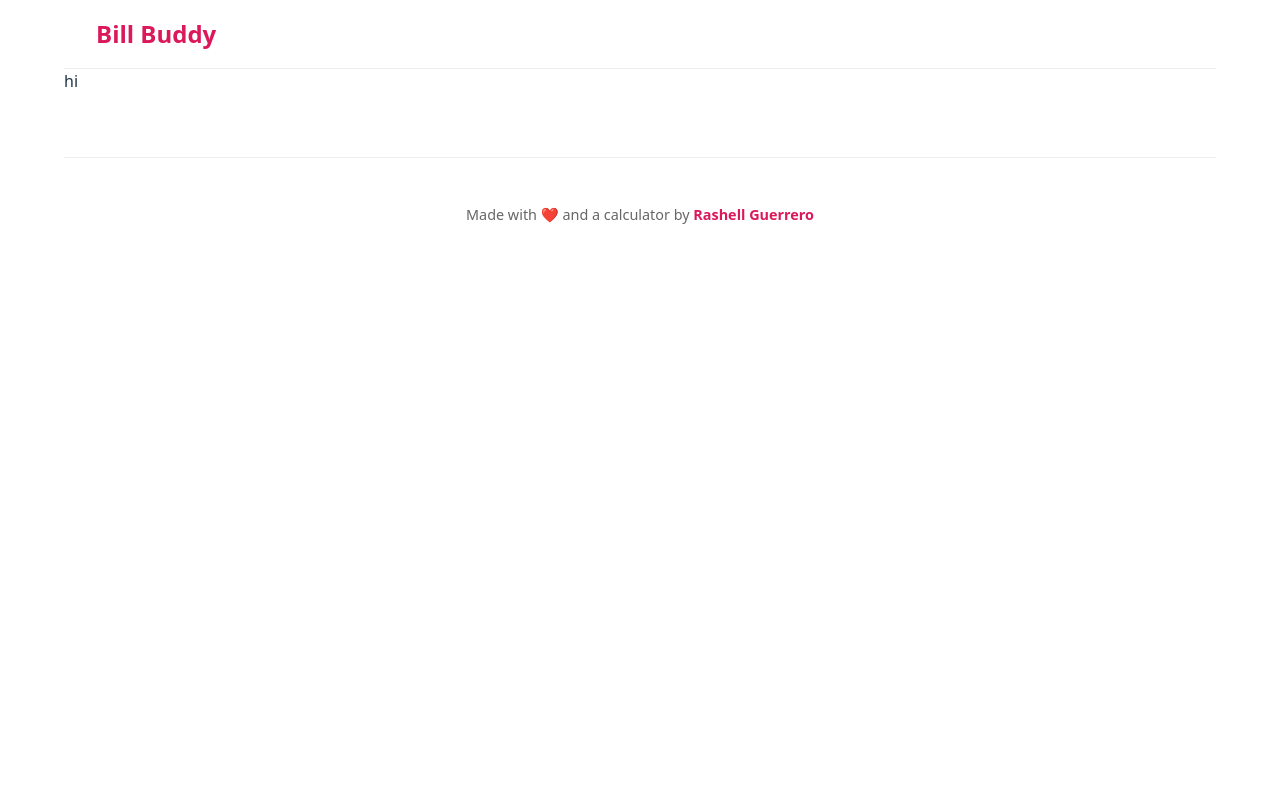
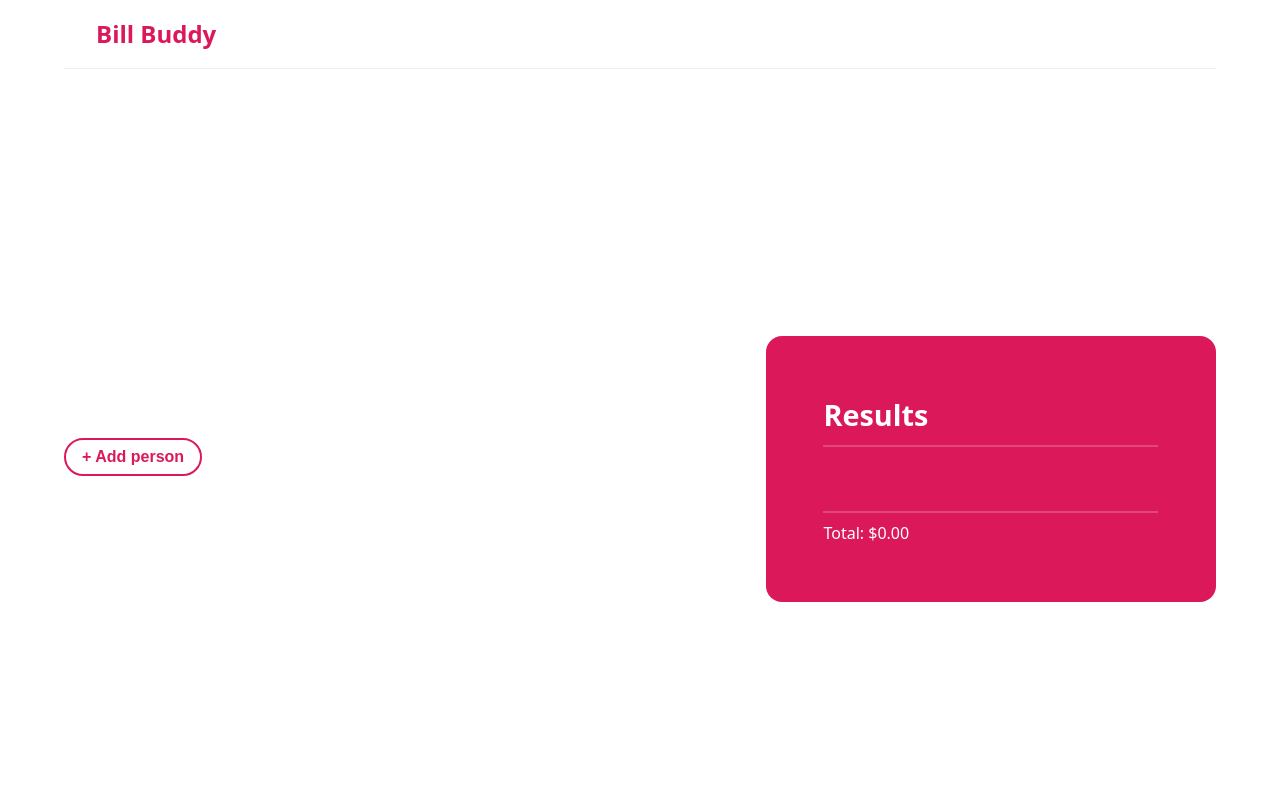
Before and after one commit to rxshellg/bill-buddy, a React (Vite) app: page /Split in a window 1280 px wide. Shown: the top 800 px of the page. Built offline with nearby package versions, Linux system fonts and the light colour scheme.

Commit message:
Started work on Split page (#25)
Co-authored-by: rxshellg <rashell-gb@hotmail.com>

```diff
--- /dev/null
+++ b/src/components/PeopleManager/AddPersonModal.tsx
@@ -0,0 +1,67 @@
+import Modal from "react-bootstrap/Modal";
+import { useState } from "react";
+import { DEFAULT_COLORS } from "./usePeople";
+
+interface Props {
+  show: boolean;
+  onClose: () => void;
+  onSubmit: (name: string, color: string) => void;
+}
+
+export default function AddPersonModal({ show, onClose, onSubmit }: Props) {
+  const [name, setName] = useState("");
+  const [color, setColor] = useState(DEFAULT_COLORS[0]);
+
+  const handleAdd = () => {
+    if (name.trim()) {
+      onSubmit(name.trim(), color);
+      setName("");
+      setColor(DEFAULT_COLORS[0]);
+      onClose();
+    }
+  };
+
+  return (
+    <Modal show={show} onHide={onClose} centered backdrop>
+      <Modal.Header closeButton>
+        <Modal.Title>Add person</Modal.Title>
+      </Modal.Header>
+
+      <Modal.Body>
+        <label>Name</label>
+        <input
+          value={name}
+          onChange={(e) => setName(e.target.value)}
+          placeholder="Enter name"
+          style={{ width: "100%", marginBottom: 16 }}
+        />
+
+        <label>Pick a color</label>
+        <div style={{ display: "flex", gap: 8, marginTop: 8 }}>
+          {DEFAULT_COLORS.map((c) => (
+            <button
+              key={c}
+              onClick={() => setColor(c)}
+              style={{
+                width: 28,
+                height: 28,
+                borderRadius: "50%",
+                border: color === c ? "3px solid #111" : "1px solid #aaa",
+                backgroundColor: c
+              }}
+            />
+          ))}
+        </div>
+      </Modal.Body>
+
+      <Modal.Footer>
+        <button className="whiteButton" onClick={onClose}>
+          Cancel
+        </button>
+        <button className="pinkButton" onClick={handleAdd} disabled={!name.trim()}>
+          Add
+        </button>
+      </Modal.Footer>
+    </Modal>
+  );
+}
--- /dev/null
+++ b/src/components/PeopleManager/PeopleChips.tsx
@@ -0,0 +1,34 @@
+import styles from "./styles.module.css";
+import type { Person } from "./usePeople";
+
+interface Props {
+  people: Person[];
+  onAddClick: () => void;
+  onRemovePerson: (id: string) => void;
+}
+
+export default function PeopleChips({ people, onAddClick, onRemovePerson }: Props) {
+  return (
+    <div className={styles.chipsRow}>
+      {people.map((p) => (
+        <button
+          key={p.id}
+          className={styles.personChip}
+          style={{ backgroundColor: p.color }}
+          type="button"
+          onClick={() => onRemovePerson(p.id)}
+        >
+          <span>{p.name}</span>
+        </button>
+      ))}
+
+      <button
+        type="button"
+        onClick={onAddClick}
+        className={styles.addChip}
+      >
+        + Add person
+      </button>
+    </div>
+  );
+}
--- /dev/null
+++ b/src/components/PeopleManager/index.ts
@@ -0,0 +1,3 @@
+export { usePeople } from "./usePeople";
+export { default as PeopleChips } from "./PeopleChips";
+export { default as AddPersonModal } from "./AddPersonModal";
--- /dev/null
+++ b/src/components/PeopleManager/styles.module.css
@@ -0,0 +1,71 @@
+/* Container for chips */
+.chipsRow {
+  display: flex;
+  flex-wrap: wrap;
+  gap: 10px;
+  margin-bottom: 1.5rem;
+}
+
+/* Person chip */
+.personChip {
+  position: relative;
+  padding: 6px 14px;
+  border-radius: 20px;
+  border: none;
+  font-size: 0.9rem;
+  font-weight: 600;
+  cursor: pointer;
+  color: #fff;
+  text-transform: capitalize;
+  display: inline-flex;
+  align-items: center;
+  justify-content: center;
+}
+
+.personChip:hover {
+  opacity: 0.9;
+}
+
+.personChip:hover span {
+    visibility: hidden;
+}
+
+.personChip::after {
+  position: absolute;
+  inset: 0;
+  display: flex;
+  align-items: center;
+  justify-content: center;
+  pointer-events: none;
+  opacity: 0;
+}
+
+.personChip:hover::after {
+    content: "✕";
+    opacity: 1;
+}
+
+
+/* Add person button */
+.addChip {
+  padding: 8px 14px;
+  border-radius: 20px;
+  font-size: 0.9rem;
+  font-weight: 600;
+  cursor: pointer;
+  background-color: transparent;
+  color: var(--primary-pink);
+  border: 2px solid var(--primary-pink);
+  transition: background-color 0.2s ease, color 0.2s ease;
+}
+
+.addChip:hover {
+  background-color: var(--primary-pink);
+  color: #fff;
+}
+
+.personChip:focus,
+.addChip:focus {
+  outline: 3px solid rgba(198, 0, 90, 0.3);
+  outline-offset: 2px;
+}
--- /dev/null
+++ b/src/components/PeopleManager/usePeople.ts
@@ -0,0 +1,56 @@
+import { useState } from "react";
+
+export type Person = {
+  id: string;
+  name: string;
+  color: string;
+  total: number;
+};
+
+export const DEFAULT_COLORS = [
+  "#C6005A",
+  "#1F3B57",
+  "#2EC4B6",
+  "#FF9F1C",
+  "#8AC926",
+  "#FF595E",
+  "#6A4C93",
+  "#6F1D1B",
+  "#D4A373",
+  "#6B7280"
+];
+
+export function usePeople(initial?: Person[]) {
+  const [people, setPeople] = useState<Person[]>(initial || []);
+
+  const addPerson = (name: string, color: string) => {
+    const id =
+      typeof crypto !== "undefined" && "randomUUID" in crypto
+        ? crypto.randomUUID()
+        : Date.now().toString();
+
+    setPeople(prev => [...prev, { id, name, color, total: 0 }]);
+  };
+
+  const removePerson = (id: string) => {
+    setPeople(prev => prev.filter(p => p.id !== id));
+  };
+
+  const updateTotal = (id: string, amount: number) => {
+    setPeople(prev =>
+      prev.map(p =>
+        p.id === id ? { ...p, total: amount } : p
+      )
+    );
+  };
+
+  const grandTotal = people.reduce((sum, p) => sum + p.total, 0);
+
+  return {
+    people,
+    addPerson,
+    removePerson,
+    updateTotal,
+    grandTotal
+  };
+}
--- a/src/pages/Review.tsx
+++ b/src/pages/Review.tsx
@@ -1,9 +1,10 @@
-import { useLocation } from "react-router-dom";
+import { useLocation, useNavigate } from "react-router-dom";
 import { useState, useEffect } from "react";
 import { parseItems, type Item } from "../utils/parseReceipt";
 
 const Review = () => {
   const ocrText = useLocation().state?.ocrText || "";
+  const navigate = useNavigate();
   const [items, setItems] = useState<Item[]>([]);
 
   useEffect(() => {
@@ -22,6 +23,12 @@ const Review = () => {
       }
       return next;
     });
+  };
+
+  const handleContinue = () => {
+    // Only continue if there’s at least one item
+    if (!items.length) return;
+    navigate("/Split", { state: { items } });
   };
 
   return (
@@ -52,6 +59,13 @@ const Review = () => {
           />
         </div>
       ))}
+      <button
+          className="pinkButton"
+          onClick={handleContinue}
+          disabled={!items.length}
+        >
+          Continue to split
+        </button>
     </div>
   );
 };
--- /dev/null
+++ b/src/pages/Split.module.css
@@ -0,0 +1,58 @@
+.desktopPage {
+    display: flex;
+    flex-direction: row;
+    gap: 2rem;
+    align-items: center;
+    height: 100%;
+    width: 100%;
+    max-width: 1200px;
+    margin: 0 auto;
+}
+
+.mobilePage {
+    display: flex;
+    flex-direction: column;
+    gap: 2rem;
+}
+
+.itemsContainer {
+    width: 60%;
+}
+
+.itemsContainer button {
+    font-weight: 600;
+    font-size: 1rem;
+    padding: 0.5rem 1rem;
+    transition: background-color 0.2s ease;
+}
+
+.resultsContainer {
+    width: 40%;
+    background-color: var(--primary-pink);
+    min-width: 300px;
+    border-radius: 1rem;
+    color: white;
+    display: flex;
+    flex-direction: column;
+    justify-content: space-between;
+    gap: 1.5rem;
+    padding: 5%;
+
+    @media (min-width: 768px) {
+        min-height: 30px;
+    }
+}
+
+.resultsHeader {
+    font-size: 1.8rem;
+    font-weight: 700;
+    margin-bottom: 0.5rem;
+    border-bottom: 2px solid rgba(255, 255, 255, 0.2);
+    padding-bottom: 0.5rem;
+}
+
+.total {
+    margin-top: 0.5rem;
+    border-top: 2px solid rgba(255, 255, 255, 0.2);
+    padding-top: 0.5rem;
+}
--- a/src/pages/Split.tsx
+++ b/src/pages/Split.tsx
@@ -1,7 +1,58 @@
+import { useState } from "react";
+import { useLocation } from "react-router-dom";
+import type { Item } from "../utils/parseReceipt";
+import useIsMobile from "../hooks/useIsMobile";
+import { usePeople, PeopleChips, AddPersonModal } from "../components/PeopleManager";
+
+import styles from './Split.module.css'
+
 const Split = () => {
-    const text = "hi"
+    const isMobile = useIsMobile();
+    const { state } = useLocation() as { state?: { items?: Item[] } };
+    const { people, addPerson, removePerson, grandTotal } = usePeople([]);
+    const [showModal, setShowModal] = useState(false);
+    const items = state?.items || [];
 
-    return text;
+    return (
+        <>
+            <div className={isMobile ? styles.mobilePage : styles.desktopPage}>
+                <div className={styles.itemsContainer}>
+                    <PeopleChips
+                        people={people}
+                        onAddClick={() => setShowModal(true)}
+                        onRemovePerson={removePerson}
+                    />
+                    <table>
+                        {items.map((item, i) => (
+                            <tr key={i}>
+                                <td>{item.quantity}</td>
+                                <td>{item.name}</td>
+                                <td>${item.price.toFixed(2)}</td>
+                                <td><button className="pinkButton">Assign</button></td>
+                            </tr>
+                        ))}
+                    </table>
+                    <AddPersonModal
+                        show={showModal}
+                        onClose={() => setShowModal(false)}
+                        onSubmit={(name, color) => addPerson(name, color)}
+                    />
+                </div>
+                <div className={styles.resultsContainer}>
+                    <div className={styles.resultsHeader}>Results</div>
+                    <table>
+                        {people.map((p) => (
+                            <tr key={p.id}>
+                                <td>{p.name}:</td>
+                                <td>${p.total.toFixed(2)}</td>
+                            </tr>
+                        ))}
+                    </table>
+                    <div className={styles.total}>Total: ${grandTotal.toFixed(2)}</div>
+                </div>
+            </div>
+        </>
+    );
 }
 
 export default Split;
```
Also changed, not shown: 1 other file (tests, documents, lock files or other folders).
